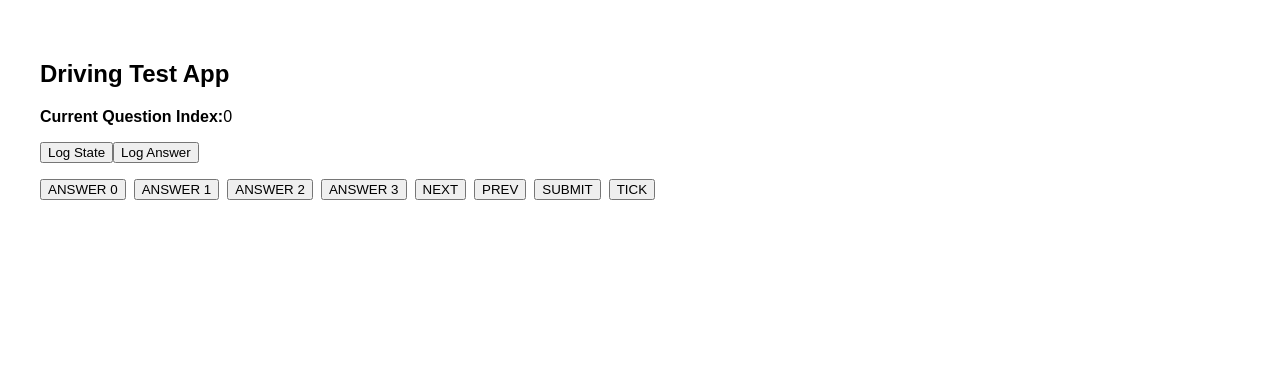
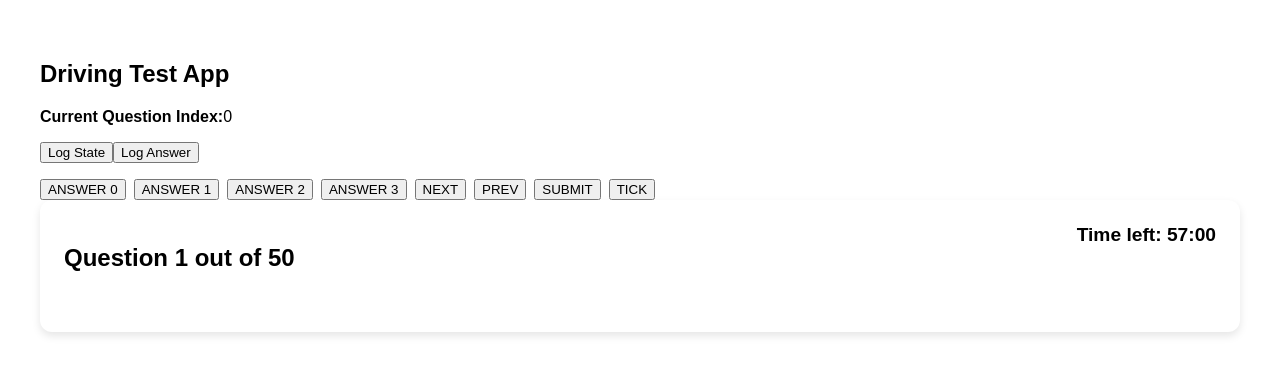
Before and after one commit to gliu7717/fullstack_driving_test_reducer_version, a React (Vite) app: page / in a window 1280 px wide. Shown: the top 374 px of the page. Built offline with nearby package versions, Linux system fonts and the light colour scheme.

Commit message:
QuestionView:QuestionHeader

```diff
--- a/src/App.jsx
+++ b/src/App.jsx
@@ -2,6 +2,8 @@
 import questions from "./data/questions";
 import { quizReducer } from "./state/quizReducer";
 import "./App.css";
+import TempComonent from "./components/tempComponent";
+import QuestionView from "./components/QuestionView";
 
 // The initial state of the quiz when the app starts
 const initialState = {
@@ -22,35 +24,30 @@
     (state, action) => quizReducer(state, action, questions.length),
     initialState
   );
+  // Get the current question object based on index
+  const q = questions[state.currentQuestion];
+  // Create the question view while quiz is ongoing
+  const question_view = (
+    <QuestionView
+      q={q}
+      currentQuestion={state.currentQuestion}
+      totalQuestions={questions.length}
+      selectedAnswer={state.answers[state.currentQuestion]}
+      timeLeft={state.timeLeft}
+      onAnswer={() => {}}
+      dispatch={dispatch}
+    />
+  );
+
+  // Create the result view when the quiz is done
+  const result_view = <></>;
 
   return (
     <div className='app-container'>
-      <h2>Driving Test App</h2>
-      <p>
-        <strong>Current Question Index:</strong>
-        {state.currentQuestion}
-      </p>
-      <div style={{ marginBottom: "1rem" }}>
-        <button onClick={() => console.log(state)}>Log State</button>
-        <button onClick={() => console.log(state.answers)}>Log Answer</button>
-      </div>
-      <div style={{ display: "flex", gap: "0.5rem", flexWrap: "wrap" }}>
-        <button onClick={() => dispatch({ type: "ANSWER", payload: 0 })}>
-          ANSWER 0
-        </button>
-        <button onClick={() => dispatch({ type: "ANSWER", payload: 1 })}>
-          ANSWER 1
-        </button>
-        <button onClick={() => dispatch({ type: "ANSWER", payload: 2 })}>
-          ANSWER 2
-        </button>
-        <button onClick={() => dispatch({ type: "ANSWER", payload: 3 })}>
-          ANSWER 3
-        </button>
-        <button onClick={() => dispatch({ type: "NEXT" })}>NEXT</button>
-        <button onClick={() => dispatch({ type: "PREV" })}>PREV</button>
-        <button onClick={() => dispatch({ type: "SUBMIT" })}>SUBMIT</button>
-        <button onClick={() => dispatch({ type: "TICK" })}>TICK</button>
+      <TempComonent state={state} dispatch={dispatch} />
+      {/* Main content switches based on submission */}
+      <div className='quiz-content'>
+        {state.submitted ? result_view : question_view}
       </div>
     </div>
   );
--- /dev/null
+++ b/src/components/QuestionHeader.jsx
@@ -0,0 +1,22 @@
+import formatTime from "../utils/formatTime";
+
+const QuestionHeader = ({ currentQuestion, totalQuestions, timeLeft }) => {
+  return (
+    <div
+      style={{
+        display: "flex",
+        justifyContent: "space-between",
+        marginBottom: "1rem",
+      }}
+    >
+      <h2 style={{ fontSize: "1.5rem" }}>
+        Question {currentQuestion + 1} out of {totalQuestions}
+      </h2>
+      <div style={{ fontSize: "1.2rem", fontWeight: "bold" }}>
+        Time left: {formatTime(timeLeft)}
+      </div>
+    </div>
+  );
+};
+
+export default QuestionHeader;
--- /dev/null
+++ b/src/components/QuestionView.jsx
@@ -0,0 +1,24 @@
+import QuestionHeader from "./QuestionHeader";
+import { Card } from "./ui/Card";
+
+const QuestionView = ({
+  q,
+  currentQuestion,
+  totalQuestions,
+  selectedAnswer,
+  onAnswer,
+  timeLeft,
+  dispatch,
+}) => {
+  return (
+    <Card>
+      <QuestionHeader
+        currentQuestion={currentQuestion}
+        totalQuestions={totalQuestions}
+        timeLeft={timeLeft}
+      />
+    </Card>
+  );
+};
+
+export default QuestionView;
--- /dev/null
+++ b/src/components/tempComponent.jsx
@@ -0,0 +1,35 @@
+const TempComonent = ({ state, dispatch }) => {
+  return (
+    <>
+      <h2>Driving Test App</h2>
+      <p>
+        <strong>Current Question Index:</strong>
+        {state.currentQuestion}
+      </p>
+      <div style={{ marginBottom: "1rem" }}>
+        <button onClick={() => console.log(state)}>Log State</button>
+        <button onClick={() => console.log(state.answers)}>Log Answer</button>
+      </div>
+      <div style={{ display: "flex", gap: "0.5rem", flexWrap: "wrap" }}>
+        <button onClick={() => dispatch({ type: "ANSWER", payload: 0 })}>
+          ANSWER 0
+        </button>
+        <button onClick={() => dispatch({ type: "ANSWER", payload: 1 })}>
+          ANSWER 1
+        </button>
+        <button onClick={() => dispatch({ type: "ANSWER", payload: 2 })}>
+          ANSWER 2
+        </button>
+        <button onClick={() => dispatch({ type: "ANSWER", payload: 3 })}>
+          ANSWER 3
+        </button>
+        <button onClick={() => dispatch({ type: "NEXT" })}>NEXT</button>
+        <button onClick={() => dispatch({ type: "PREV" })}>PREV</button>
+        <button onClick={() => dispatch({ type: "SUBMIT" })}>SUBMIT</button>
+        <button onClick={() => dispatch({ type: "TICK" })}>TICK</button>
+      </div>
+    </>
+  );
+};
+
+export default TempComonent;
--- /dev/null
+++ b/src/components/ui/Card.css
@@ -0,0 +1,11 @@
+.card {
+  background-color: #ffffff;
+  border-radius: 12px;
+  box-shadow: 0 4px 8px rgba(0, 0, 0, 0.1);
+  overflow: hidden;
+  margin-bottom: 1rem;
+}
+
+.card-content {
+  padding: 1.5rem;
+}
--- /dev/null
+++ b/src/components/ui/Card.jsx
@@ -0,0 +1,9 @@
+import "./Card.css";
+
+export const Card = ({ children }) => {
+  return (
+    <div className='card'>
+      <div className='card-content'>{children}</div>
+    </div>
+  );
+};
--- /dev/null
+++ b/src/utils/formatTime.js
@@ -0,0 +1,5 @@
+export default function formatTime(seconds) {
+  const mins = Math.floor(seconds / 60);
+  const secs = seconds % 60;
+  return `${mins}:${secs.toString().padStart(2, "0")}`;
+}
```
